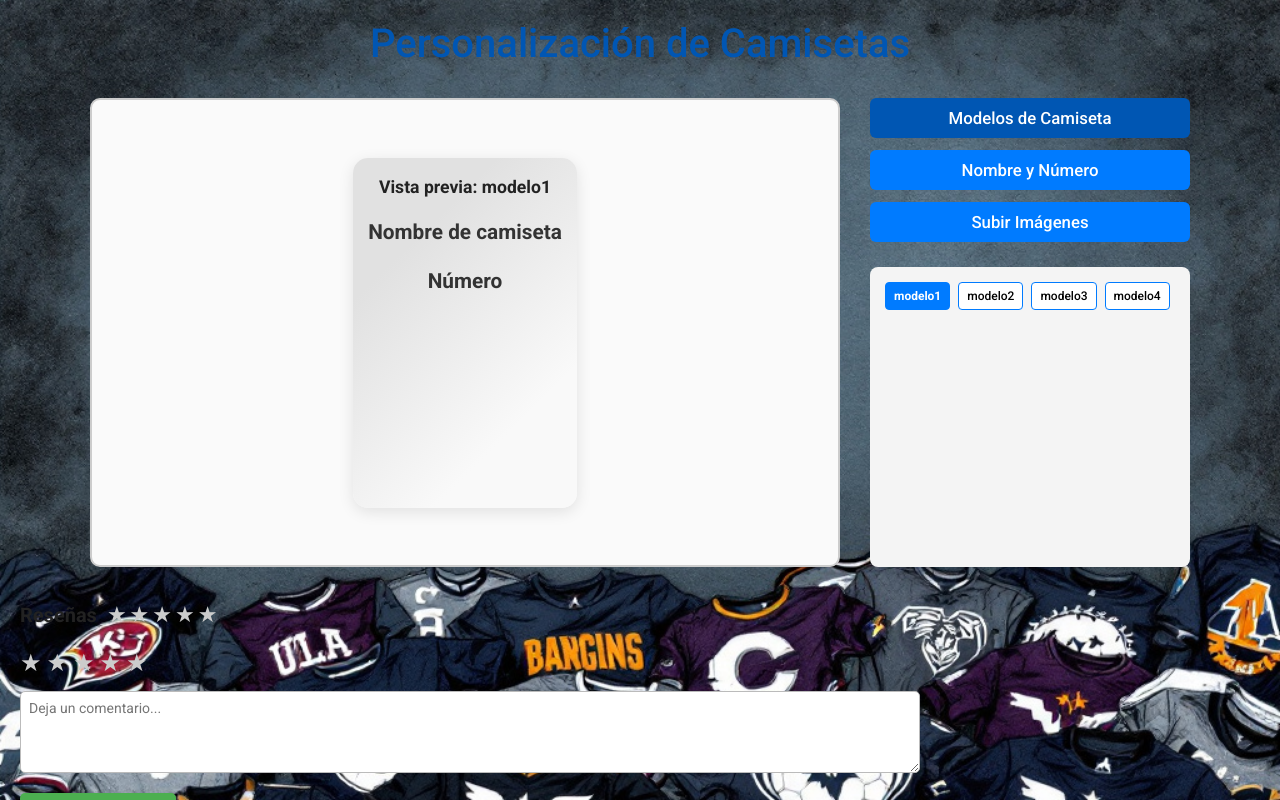
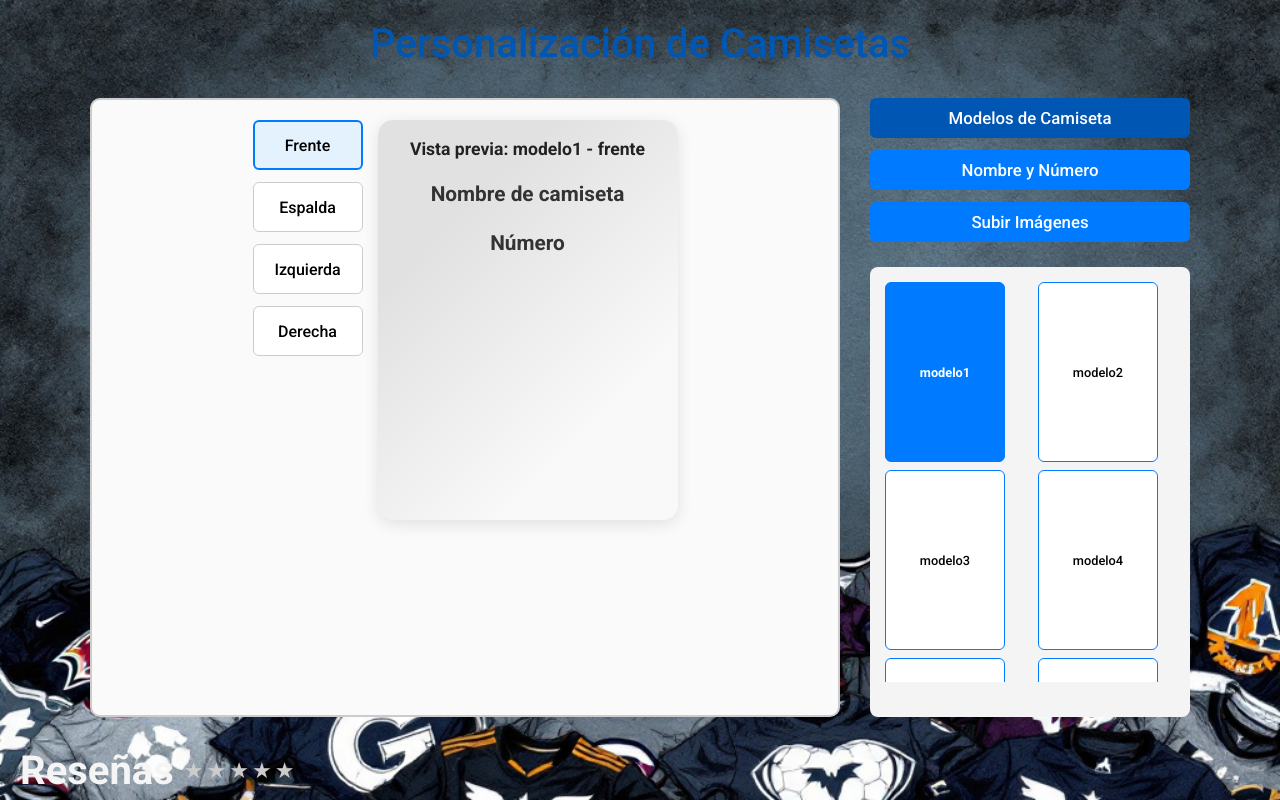
Before and after one commit to Ricardo2Job/DeportesKuden, a React (Create React App) app in the folder kuden-web/: page /custom in a window 1280 px wide. Built offline with nearby package versions, Linux system fonts and the light colour scheme.

Commit message:
otra cosa del front

```diff
--- a/kuden-web/src/Vista/Custom.jsx
+++ b/kuden-web/src/Vista/Custom.jsx
@@ -9,6 +9,12 @@ const Custom = () => {
   const [comments, setComments] = useState([]);
   const [uploadedImages, setUploadedImages] = useState([]);
   const [newRating, setNewRating] = useState(0);
+
+  // Nueva state para vista seleccionada (frente, espalda, izquierda, derecha)
+  const [selectedView, setSelectedView] = useState("frente");
+
+  // Logo camiseta (base64 o URL)
+  const [shirtLogo, setShirtLogo] = useState(null);
 
   const modelos = Array.from({ length: 30 }, (_, i) => `modelo${i + 1}`);
 
@@ -40,6 +46,32 @@ const Custom = () => {
     setUploadedImages([...uploadedImages, ...newImages]);
   };
 
+  // Manejar cambio de logo (solo una imagen, reemplaza la anterior)
+  const handleLogoUpload = (e) => {
+    const file = e.target.files[0];
+    if (file) {
+      const logoUrl = URL.createObjectURL(file);
+      setShirtLogo(logoUrl);
+    }
+  };
+
+  // Validación solo letras para el nombre
+  const handleNameChange = (e) => {
+    const value = e.target.value;
+    if (/^[a-zA-Z\s]*$/.test(value)) {
+      setShirtName(value);
+    }
+  };
+
+  // Validación número 1 a 99
+  const handleNumberChange = (e) => {
+    const value = e.target.value;
+    const num = parseInt(value, 10);
+    if (value === "" || (num >= 1 && num <= 99)) {
+      setShirtNumber(value);
+    }
+  };
+
   const renderStars = (rating, clickable = false, onClickFn) => {
     return [...Array(5)].map((_, i) => {
       const starValue = i + 1;
@@ -63,10 +95,47 @@ const Custom = () => {
       <h1>Personalización de Camisetas</h1>
 
       <div className="custom-layout">
-        <div className="shirt-display">
-          <div className={`shirt-preview ${selectedModel}`}>
+        <div className="shirt-display" style={{ display: "flex", alignItems: "flex-start" }}>
+          {/* Botones verticales a la izquierda */}
+          <div
+            className="view-buttons-vertical"
+            style={{
+              display: "flex",
+              flexDirection: "column",
+              gap: "12px",
+              marginRight: "15px",
+              minWidth: "110px",
+            }}
+          >
+            {["frente", "espalda", "izquierda", "derecha"].map((view) => (
+              <button
+                key={view}
+                onClick={() => setSelectedView(view)}
+                className={selectedView === view ? "active" : ""}
+                style={{
+                  height: "50px",
+                  fontSize: "16px",
+                  cursor: "pointer",
+                  borderRadius: "6px",
+                  border:
+                    selectedView === view ? "2px solid #007BFF" : "1px solid #ccc",
+                  backgroundColor: selectedView === view ? "#E3F2FD" : "#fff",
+                }}
+              >
+                {view.charAt(0).toUpperCase() + view.slice(1)}
+              </button>
+            ))}
+          </div>
+
+          {/* Vista previa con tamaño reducido */}
+          <div
+            className={`shirt-preview ${selectedModel} ${selectedView}`}
+            style={{ flex: 1, maxWidth: "300px", transition: "max-width 0.3s ease" }}
+          >
             <div className="shirt-base">
-              <p className="shirt-label">Vista previa: {selectedModel}</p>
+              <p className="shirt-label">
+                Vista previa: {selectedModel} - {selectedView}
+              </p>
               {uploadedImages.length > 0 && (
                 <div className="uploaded-images">
                   {uploadedImages.map((img, idx) => (
@@ -83,12 +152,21 @@ const Custom = () => {
                 <p>{shirtName || "Nombre de camiseta"}</p>
                 <p>{shirtNumber || "Número"}</p>
               </div>
+              {shirtLogo && (
+                <div style={{ marginTop: 10 }}>
+                  <p>Logo cargado:</p>
+                  <img
+                    src={shirtLogo}
+                    alt="Logo camiseta"
+                    style={{ maxWidth: "150px", maxHeight: "150px" }}
+                  />
+                </div>
+              )}
             </div>
           </div>
         </div>
 
         <div className="custom-right-panel">
-          {/* Menú sin comentarios */}
           <nav className="section-buttons">
             <button
               className={activeSection === "modelos" ? "active" : ""}
@@ -133,14 +211,24 @@ const Custom = () => {
                   type="text"
                   placeholder="Nombre de la camiseta"
                   value={shirtName}
-                  onChange={(e) => setShirtName(e.target.value)}
+                  onChange={handleNameChange}
                 />
                 <input
                   type="number"
-                  placeholder="Número"
+                  placeholder="Número (1-99)"
                   value={shirtNumber}
-                  onChange={(e) => setShirtNumber(e.target.value)}
+                  onChange={handleNumberChange}
                 />
+
+                <label style={{ marginTop: "10px", display: "block" }}>
+                  Subir Logo:
+                  <input
+                    type="file"
+                    accept="image/*"
+                    onChange={handleLogoUpload}
+                    style={{ marginTop: "5px" }}
+                  />
+                </label>
               </div>
             )}
 
@@ -162,7 +250,7 @@ const Custom = () => {
         </div>
       </div>
 
-      {/* Sección Reseñas fuera del layout, sin caja */}
+      {/* Sección Reseñas */}
       <div className="comentarios reseñas-abajo sin-caja">
         <div className="reseñas-header">
           <h3>Reseñas</h3>
@@ -170,11 +258,7 @@ const Custom = () => {
         </div>
         <form onSubmit={handleAddComment}>
           <div className="rating-input">{renderStars(newRating, true, handleRatingClick)}</div>
-          <textarea
-            name="comment"
-            placeholder="Deja un comentario..."
-            rows="4"
-          />
+          <textarea name="comment" placeholder="Deja un comentario..." rows="4" />
           <button type="submit" disabled={newRating === 0}>
             Agregar Comentario
           </button>
@@ -183,8 +267,11 @@ const Custom = () => {
           {comments.length > 0 ? (
             comments.map((c, i) => (
               <div key={i} className="comment">
-                <div className="comment-stars">{renderStars(c.rating)}</div>
+                <div className="comment-stars-number">
+                  {c.rating} <span className="single-star">★</span>
+                </div>
                 <p>{c.text}</p>
+                <hr className="comment-separator" />
               </div>
             ))
           ) : (
--- a/kuden-web/src/Vista/Style/StyleCustom.css
+++ b/kuden-web/src/Vista/Style/StyleCustom.css
@@ -39,8 +39,8 @@
 .shirt-preview .shirt-base {
   position: relative;
   width: 100%;
-  max-width: 350px;
-  height: 350px;
+  max-width: 400px;
+  height: 400px;
   background: linear-gradient(135deg, #e1e1e1 25%, #f9f9f9 75%);
   border-radius: 15px;
   box-shadow: 0 4px 15px rgba(0, 0, 0, 0.1);
@@ -116,29 +116,32 @@
   background: #f4f4f4;
   padding: 15px;
   border-radius: 8px;
-  min-height: 300px;
+  min-height: 450px;
   box-sizing: border-box;
   overflow-y: auto;
 }
 
-/* --- Modelos: scroll horizontal para 30 botones pequeños --- */
+/* --- Modelos: scroll vertical para botones pequeños --- */
 .modelos-scroll {
-  display: flex;
-  gap: 8px;
-  overflow-x: auto;
-  padding-bottom: 8px;
+  display: grid;
+  grid-template-columns: repeat(2, 1fr); /* 2 columnas iguales */
+  gap: 0.5rem 1rem; /* espacio vertical y horizontal */
+  max-height: 400px;
+  overflow-y: auto;
 }
 
 .modelo-btn {
   flex: 0 0 auto;
-  min-width: 60px;
-  padding: 6px 8px;
-  font-size: 0.75rem;
+  width: 120px;
+  height: 180px;
+  padding: 8px 6px;
+  font-size: 0.8rem;
   border: 1px solid #007bff;
   background-color: white;
-  border-radius: 4px;
+  border-radius: 6px;
   cursor: pointer;
   white-space: nowrap;
+  text-align: center;
   transition: background-color 0.3s ease, color 0.3s ease;
 }
 
@@ -233,7 +236,6 @@
   color: #222;
   max-width: 900px;
   width: 100%;
-  /* Sin borde ni fondo para que quede “libre” */
   background: none;
   border: none;
   padding: 0;
@@ -249,7 +251,8 @@
 .reseñas-header h3 {
   margin: 0;
   font-weight: 700;
-  font-size: 20px;
+  font-size: 40px;
+  color: whitesmoke;
 }
 
 .stars {
@@ -358,3 +361,65 @@ button[type="submit"]:hover {
   scrollbar-width: thin;
   scrollbar-color: rgba(0,0,0,0.1) transparent;
 }
+
+.comment-stars-number {
+  font-weight: bold;
+  font-size: 1.1rem;
+  color: #333;
+  margin-bottom: 0.5rem;
+}
+
+.single-star {
+  color: gold;
+  font-size: 1.2rem;
+}
+
+.comment-separator {
+  border: none;
+  border-top: 2px solid black;
+  margin-top: 3rem;
+  margin-bottom: 1rem;
+}
+
+.comment p {
+  max-width: 90ch;
+  word-wrap: break-word;
+  line-height: 1.5;
+  white-space: normal;
+}
+
+.shirt-display {
+  display: flex;
+  align-items: flex-start;
+}
+
+.view-buttons-vertical {
+  display: flex;
+  flex-direction: column;
+  gap: 12px;
+  margin-right: 0;
+  margin-left: 0;
+  min-width: 110px;
+}
+
+.view-buttons-vertical button {
+  height: 50px;
+  font-size: 16px;
+  cursor: pointer;
+  border-radius: 6px;
+  border: 1px solid #ccc;
+  background-color: #fff;
+  transition: background-color 0.3s, border-color 0.3s;
+}
+
+.view-buttons-vertical button.active,
+.view-buttons-vertical button:hover {
+  border-color: #007bff;
+  background-color: #e3f2fd;
+}
+
+.shirt-preview {
+  flex: 1;
+  max-width: 300px;
+  transition: max-width 0.3s ease;
+}
```
